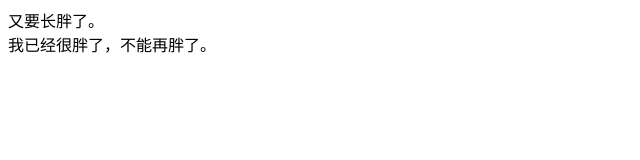
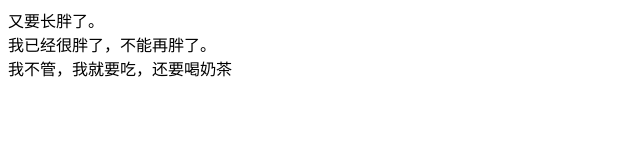
Before and after one commit to ZhouYanZ/-, a plain HTML site: page index.html in a window 1280 px wide. Shown: the whole page, without its empty margins (0-640 px from the left). Drawn offline with Linux system fonts and the light colour scheme.

Commit message:
不听话

```diff
--- a/index.html
+++ b/index.html
@@ -1,3 +1,5 @@
 <div>又要长胖了。</div>
 
 <div>我已经很胖了，不能再胖了。</div>
+
+<div>我不管，我就要吃，还要喝奶茶</div>
```
